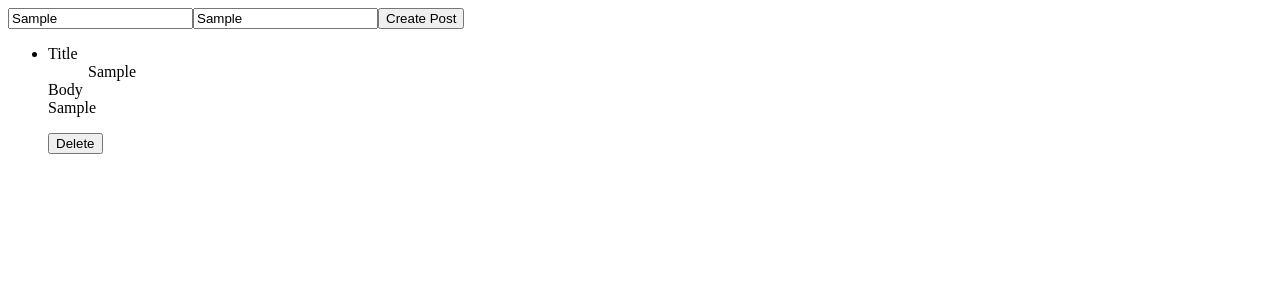
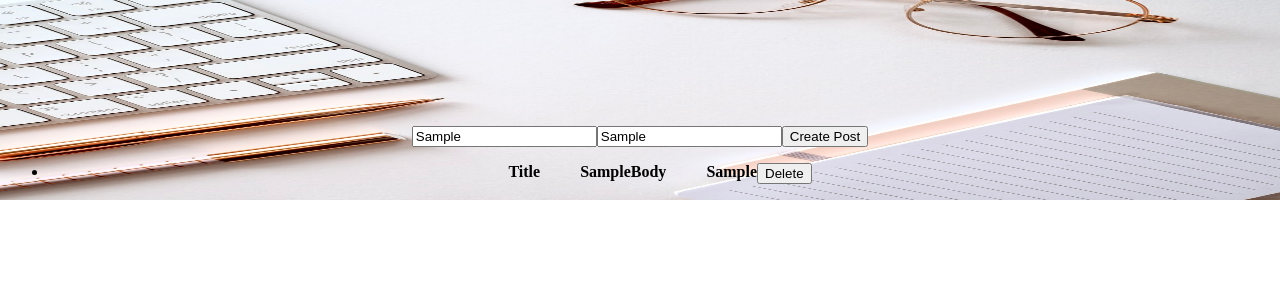
Before and after one commit to RSakultarawattn/35-actions, a React app: page / in a window 1280 px wide. Both pictures are taken after typing "Sample", "Sample" into the empty fields and a click on the button "Create Post". Shown: the top 300 px of the page. Built offline with nearby package versions, Linux system fonts and the light colour scheme.

Commit message:
test run

```diff
--- /dev/null
+++ b/src/components/App.css
@@ -0,0 +1,18 @@
+body {
+    background-image: url("/src/components/assets/bloggybg.jpg");
+    background-repeat: no-repeat;
+    background-size: 100% 100%;
+}
+
+form {
+    display: flex;
+    justify-content: center;
+    margin-top: 10%;
+}
+
+dl {
+    display: flex;
+    justify-content: center;
+    font-weight: bold;
+    font-size: 1em;
+}
--- a/src/components/app/App.jsx
+++ b/src/components/app/App.jsx
@@ -1,6 +1,7 @@
 import React from 'react';
 import PostList from './posts/PostList';
 import PostForm from './form/PostForm';
+import '../../components/App.css';
 
 function App() {
   return (
--- a/src/components/app/posts/Post.jsx
+++ b/src/components/app/posts/Post.jsx
@@ -12,14 +12,17 @@ const Post = ({ title, body }) => {
 
   return (
     <>
+
       <dl>
         <dt>Title</dt>
         <dd>{title}</dd>
 
         <dt>Body</dt>
-        <db>{body}</db>
+        <dd>{body}</dd>
+        <button onClick={handleClick}>Delete</button>
       </dl>
-      <button onClick={handleClick}>Delete</button>
+
+
     </>
   );
 };
```
Also changed, not shown: src/components/assets/bloggybg.jpg (added), 1 other file (tests, documents, lock files or other folders).
